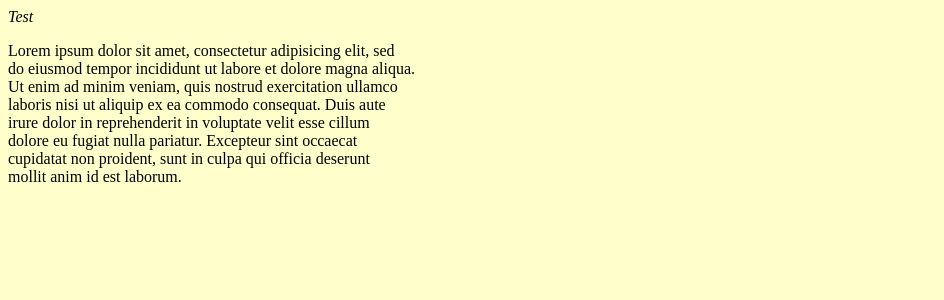
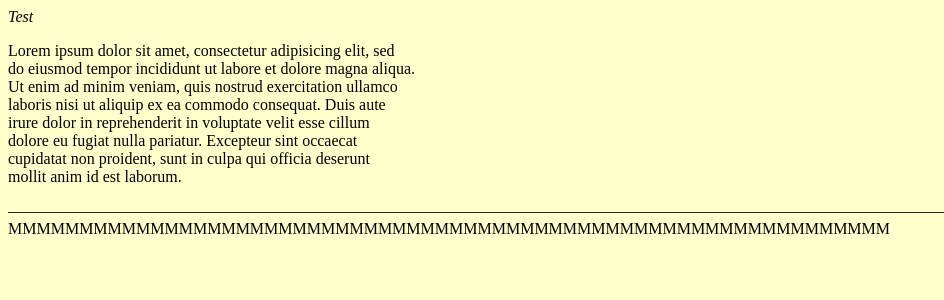
Before and after one commit to catenate/catenate.github.com, a Jekyll site: the page built from _posts/2010-06-23-test.markdown, in a window 1280 px wide. Shown: the top 300 px of the page, without its empty margins (0-944 px from the left). Built offline with Jekyll 4.4.1, drawn with Linux system fonts in a browser that asks for light colours; comment, search, counter and statistics services are not loaded.

```diff
--- a/_posts/2010-06-23-test.markdown
+++ b/_posts/2010-06-23-test.markdown
@@ -3,11 +3,14 @@
 title: Test
 categories: test
 ---
-Lorem ipsum dolor sit amet, consectetur adipisicing elit, sed<br/>
-do eiusmod tempor incididunt ut labore et dolore magna aliqua.<br/>
-Ut enim ad minim veniam, quis nostrud exercitation ullamco<br/>
-laboris nisi ut aliquip ex ea commodo consequat.  Duis aute<br/>
-irure dolor in reprehenderit in voluptate velit esse cillum<br/>
-dolore eu fugiat nulla pariatur.  Excepteur sint occaecat<br/>
-cupidatat non proident, sunt in culpa qui officia deserunt<br/>
-mollit anim id est laborum.<br/>
+Lorem ipsum dolor sit amet, consectetur adipisicing elit, sed
+do eiusmod tempor incididunt ut labore et dolore magna aliqua.
+Ut enim ad minim veniam, quis nostrud exercitation ullamco
+laboris nisi ut aliquip ex ea commodo consequat.  Duis aute
+irure dolor in reprehenderit in voluptate velit esse cillum
+dolore eu fugiat nulla pariatur.  Excepteur sint occaecat
+cupidatat non proident, sunt in culpa qui officia deserunt
+mollit anim id est laborum.
+
+――――――――――――――――――――――――――――――――――――――――――――――――――――――――――――――
+MMMMMMMMMMMMMMMMMMMMMMMMMMMMMMMMMMMMMMMMMMMMMMMMMMMMMMMMMMMMMM
```
Also changed, not shown: 1 other file.
